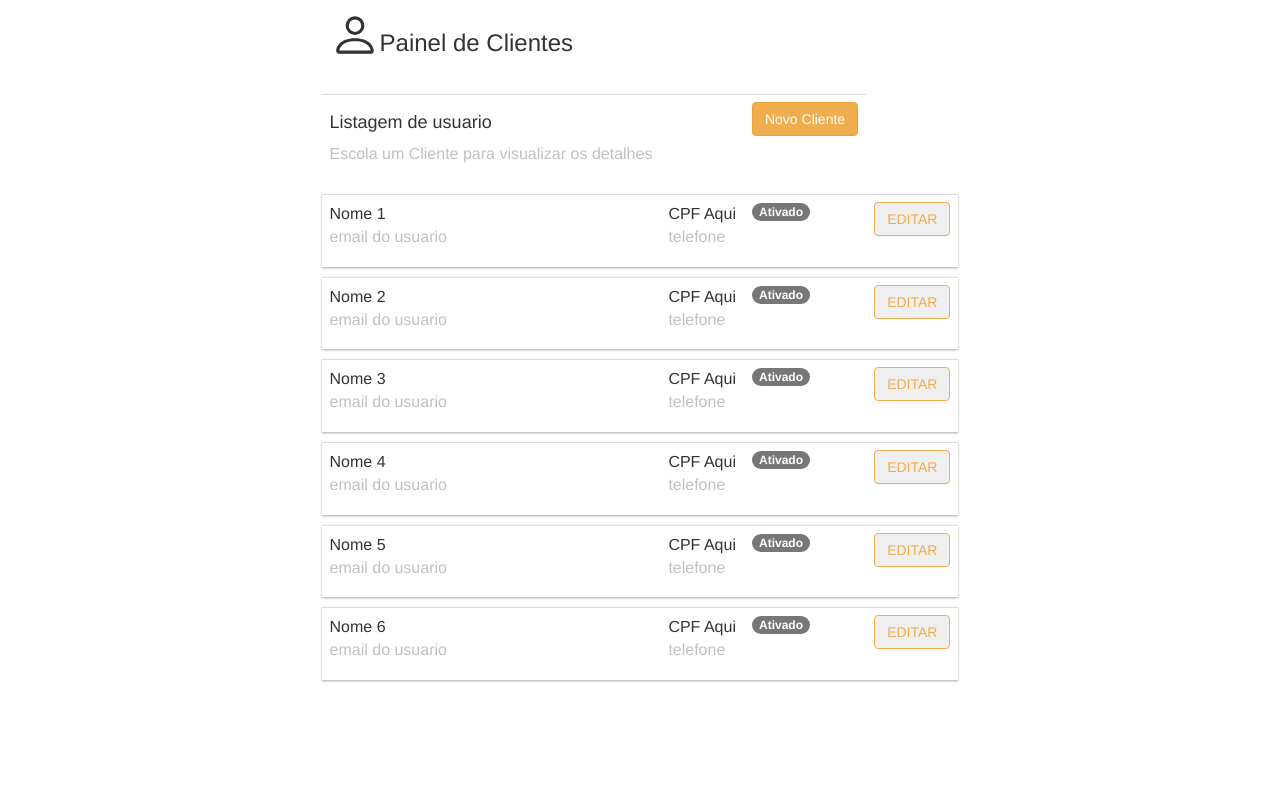
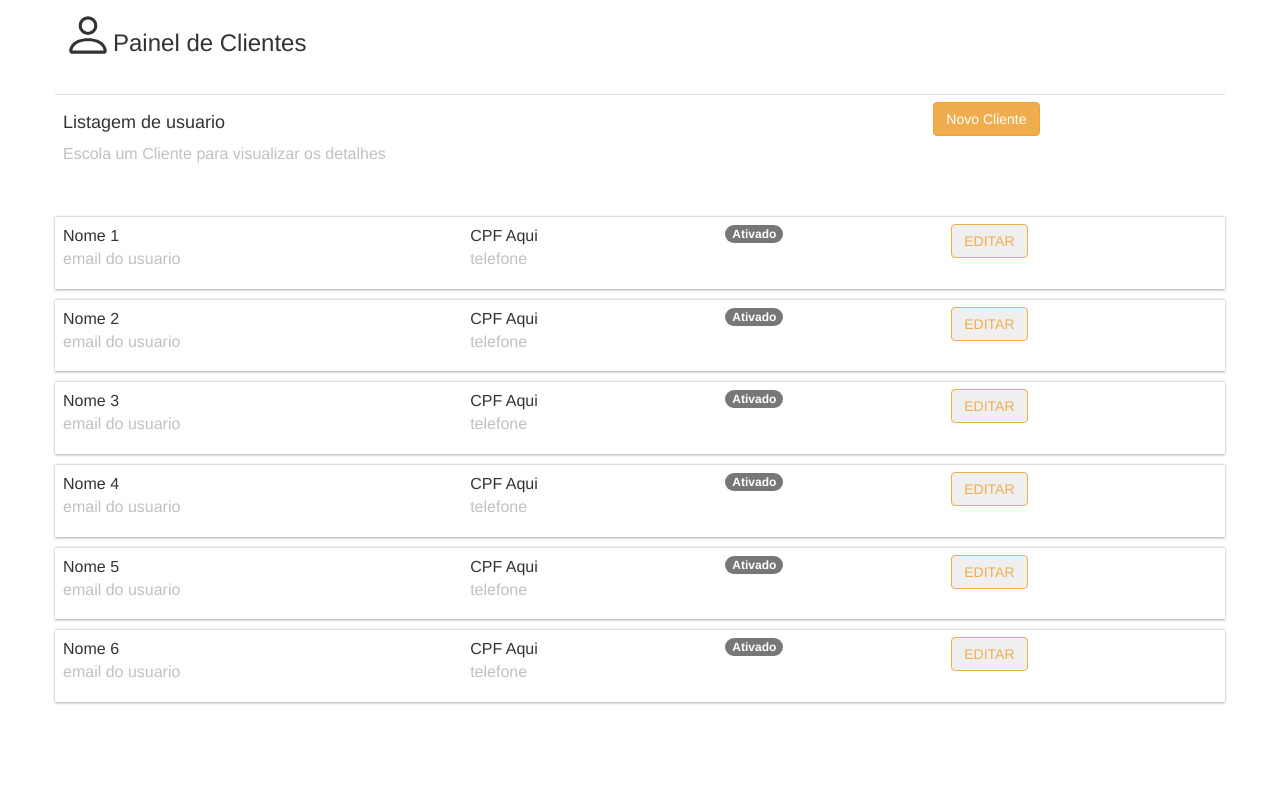
Before and after one commit to Hermelio/CRUD, a Django app: page / in a window 1280 px wide. Run offline with Django 3.2, Linux system fonts and the light colour scheme; some libraries are stand-ins or nearby versions.

Commit message:
versao 0.5

```diff
--- a/telas/templates/crud/home.html
+++ b/telas/templates/crud/home.html
@@ -11,10 +11,8 @@
 
 <body class="container">
     <div class="row">
-        <div class="col-12">
 
-        </div>
-        <table cellspacing="10" class="table">
+        <table cellspacing="20" class="table">
             <thead class="thead-dark">
                 <tr>
                     <td class="topo"> <svg xmlns="http://www.w3.org/2000/svg" width="50" height="50" fill="currentColor"
@@ -25,10 +23,6 @@
 
                         <h3>Painel de Clientes</h3>
                     </td>
-
-
-
-
                 </tr>
                 <tr>
                 <tr>
@@ -42,32 +36,14 @@
                             Cliente</button>
                     </td>
                 </tr>
+            </thead>
 
-            </thead>
+        </table>
+        <table cellspacing="20" class="table">
+
             <tbody>
                 <tr class="row-container">
-
-
                     <td>Nome 1
-                        <p>email do usuario</p>
-                    </td>
-                    <td>CPF Aqui
-                        <p>telefone</p>
-                    </td>
-
-
-
-                    <td><span class="badge badge-success">Ativado</span></td>
-                    <td>
-                        <div class="btn-group" role="group" aria-label="Ações disponíveis">
-                            <button type="button" class="btn mudando"> EDITAR</button>
-                        </div>
-                    </td>
-                </tr>
-                <tr class="row-container">
-
-
-                    <td>Nome 2
                         <p>email do usuario</p>
                     </td>
                     <td>CPF Aqui
@@ -79,10 +55,22 @@
                         <div class="btn-group" role="group" aria-label="Ações disponíveis">
                             <button type="button" class="btn mudando"> EDITAR</button>
                         </div>
+                    </td>
                 </tr>
                 <tr class="row-container">
-
-
+                    <td>Nome 2
+                        <p>email do usuario</p>
+                    </td>
+                    <td>CPF Aqui
+                        <p>telefone</p>
+                    </td>
+                    <td><span class="badge badge-success">Ativado</span></td>
+                    <td>
+                        <div class="btn-group" role="group" aria-label="Ações disponíveis">
+                            <button type="button" class="btn mudando"> EDITAR</button>
+                        </div>
+                </tr>
+                <tr class="row-container">
                     <td>Nome 3
                         <p>email do usuario</p>
                     </td>
@@ -98,8 +86,6 @@
                     </td>
                 </tr>
                 <tr class="row-container">
-
-
                     <td>Nome 4
                         <p>email do usuario</p>
                     </td>
@@ -115,7 +101,6 @@
                     </td>
                 </tr>
                 <tr class="row-container">
-
 
                     <td>Nome 5
                         <p>email do usuario</p>
@@ -133,7 +118,6 @@
                 </tr>
                 <tr class="row-container">
 
-
                     <td>Nome 6
                         <p>email do usuario</p>
                     </td>
@@ -149,14 +133,7 @@
                     </td>
                 </tr>
 
-
             </tbody>
-            <tfoot>
-                <tr>
-
-
-                </tr>
-            </tfoot>
         </table>
 
     </div>
@@ -166,13 +143,13 @@
 
 <style>
     body {
-        display: flex;
+
         background: #ffffff;
     }
 
-    tbody {
+    /* tbody {
         background: #ffffff
-    }
+    } */
 
     .container {
         padding-right: 15px;
```
